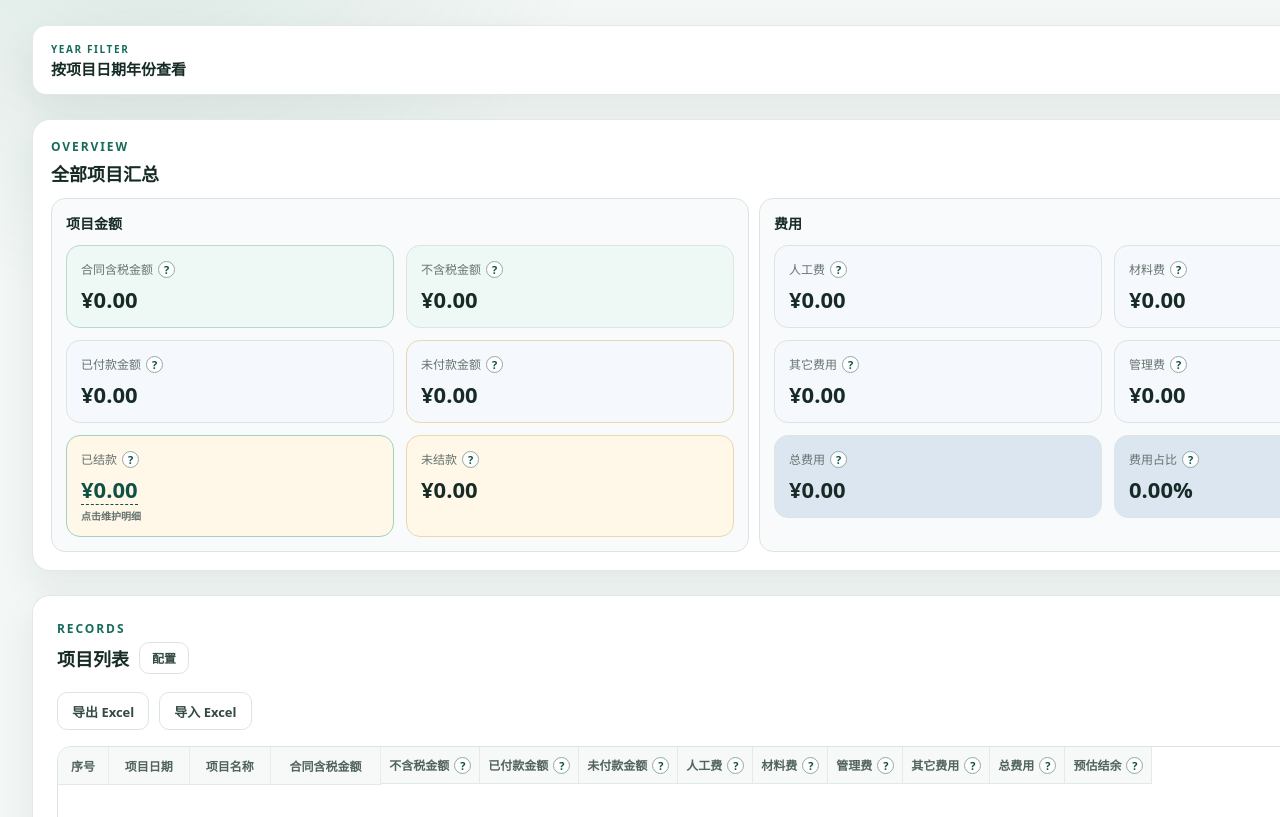
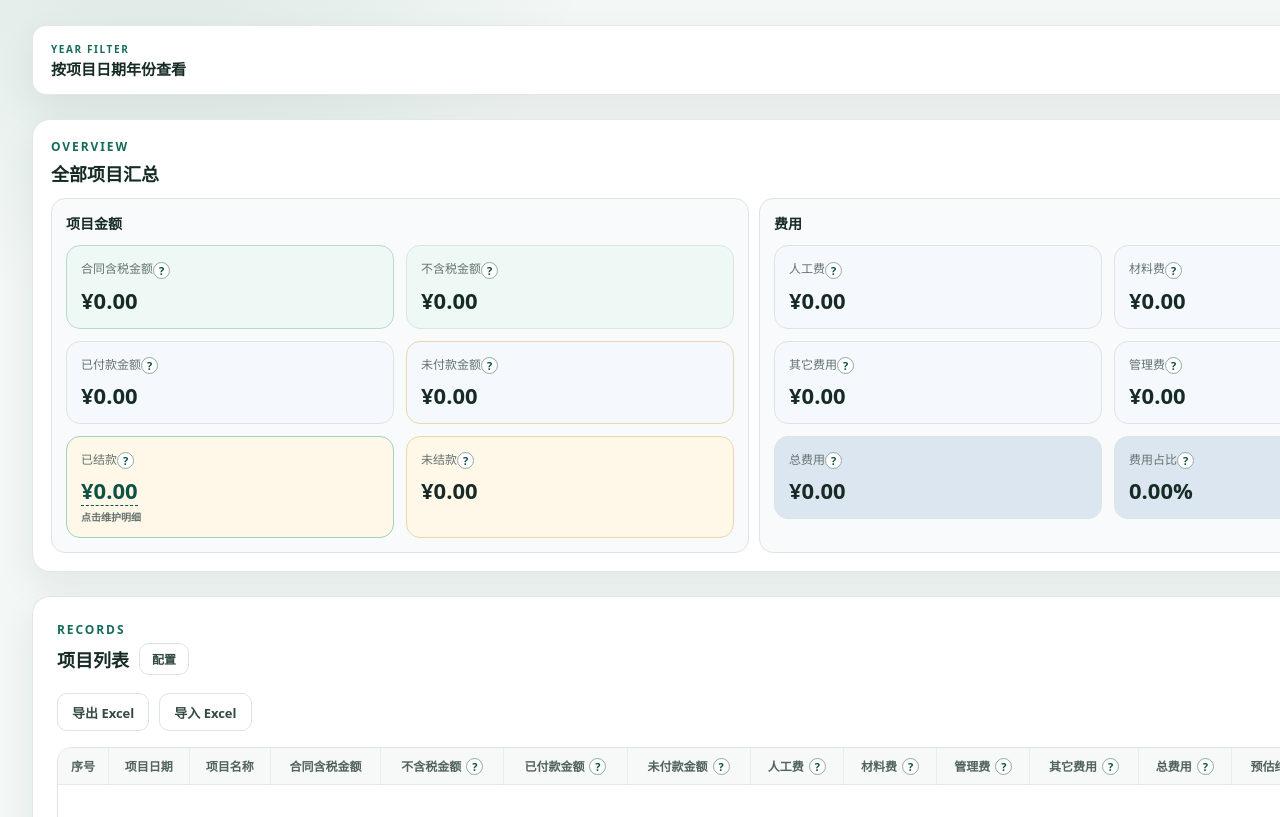
Before and after one commit to shiyi92/Calculator-tool, a plain HTML site: page index.html in a window 1280 px wide. Shown: the part 135-952 px from the top of the page. Drawn offline with Linux system fonts and the light colour scheme.

```diff
--- a/app.js
+++ b/app.js
@@ -755,7 +755,6 @@
 function appendFormulaHelp(labelElement, formulaKey) {
   const formula = FORMULA_DESCRIPTIONS[formulaKey]
   if (!labelElement || !formula || labelElement.querySelector('.formula-help')) return
-  labelElement.classList.add('formula-label')
   const button = document.createElement('button')
   button.type = 'button'
   button.className = 'formula-help'
@@ -773,7 +772,16 @@
     popover.dataset.activeFormulaKey = formulaKey
     showFormulaPopover(button, formulaKey)
   })
-  labelElement.append(button)
+  if (labelElement.tagName === 'TH') {
+    const content = document.createElement('span')
+    content.className = 'formula-header-content'
+    content.append(...labelElement.childNodes)
+    content.append(button)
+    labelElement.append(content)
+  } else {
+    labelElement.classList.add('formula-label')
+    labelElement.append(button)
+  }
 }
 
 function initializeFormulaHelp() {
--- a/styles.css
+++ b/styles.css
@@ -1570,11 +1570,14 @@
 
 /* 公式说明 */
 .formula-label,
-.summary-card .formula-label,
-.calculation-preview .formula-label {
+.formula-header-content {
   display: inline-flex;
   align-items: center;
   gap: 5px;
+}
+
+.formula-header-content {
+  white-space: nowrap;
 }
 
 .formula-help {
--- a/sw.js
+++ b/sw.js
@@ -1,6 +1,6 @@
 'use strict'
 
-const CACHE_NAME = 'project-ledger-v17'
+const CACHE_NAME = 'project-ledger-v18'
 const APP_ASSETS = [
   './',
   './index.html',
```
